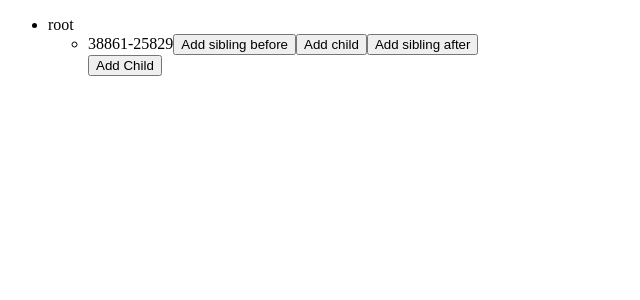
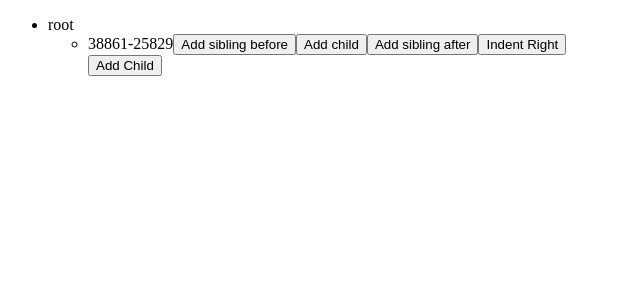
Before and after one commit to dashedstripes/fibers-v2-old, a Next.js app: page / in a window 1280 px wide. Both pictures are taken after a click on the button "Add Child". Shown: the top 300 px of the page, without its empty margins (0-640 px from the left). Built offline with nearby package versions, Linux system fonts and the light colour scheme.

Commit message:
fixes for indent right

```diff
--- a/components/Root.tsx
+++ b/components/Root.tsx
@@ -1,5 +1,5 @@
 import React, { useState } from 'react';
-import { addChild, addSiblingAfter, addSiblingBefore, buildDefaultTree, createTreeNode, createTreeNodeId, findChildren, sortChildren, Tree, TreeNode } from '../src/tree';
+import { addChild, addSiblingAfter, addSiblingBefore, buildDefaultTree, createTreeNode, createTreeNodeId, findChildren, indentRight, sortChildren, Tree, TreeNode } from '../src/tree';
 import SubNode from './SubNode';
 
 const Root: React.FC = () => {
@@ -29,6 +29,16 @@ const Root: React.FC = () => {
     setTree(t);
   }
 
+  function handleIndentRight(
+    id: string,
+    newParentId: string,
+    newPrevSiblingId: string | null,
+    originalNextSiblingId: string | null
+  ) {
+    const t = indentRight({...tree}, id, newParentId, newPrevSiblingId, originalNextSiblingId);
+    setTree(t);
+  }
+
   return (
     <ul>
       <li>
@@ -39,10 +49,12 @@ const Root: React.FC = () => {
               key={child}
               tree={tree}
               id={child}
-              nextSiblingId={sortedChildren[index + 1]}
+              prevSiblingId={sortedChildren[index - 1] || null}
+              nextSiblingId={sortedChildren[index + 1] || null}
               onAddChild={(id, prevSibling) => handleAddChild(id, prevSibling)}
               onAddSiblingBefore={(id) => handleAddSiblingBefore(id)}
               onAddSiblingAfter={(id, nextSiblingId) => handleAddSiblingAfter(id, nextSiblingId)}
+              onIndentRight={(id, newParentId, newPrevSiblingId, originalNextSiblingId) => handleIndentRight(id, newParentId, newPrevSiblingId, originalNextSiblingId)}
             />
           ))}
           <button onClick={() => handleAddChild('root', sortedChildren[sortedChildren.length - 1])}>Add Child</button>
--- a/components/SubNode.tsx
+++ b/components/SubNode.tsx
@@ -4,22 +4,32 @@ import { findChildren, sortChildren, Tree } from '../src/tree';
 interface Props {
   tree: Tree;
   id: string;
+  prevSiblingId: string | null;
   nextSiblingId: string | null;
   onAddChild: (id: string, prevSibling: string | null) => void;
   onAddSiblingBefore: (id: string) => void;
   onAddSiblingAfter: (id: string, nextSiblingId: string) => void;
+  onIndentRight: (id: string, newParentId: string, newPrevSiblingId: string | null, originalNextSiblingId: string | null) => void;
 }
 
 const SubNode: React.FC<Props> = ({
   tree,
   id,
+  prevSiblingId,
   nextSiblingId,
   onAddChild,
   onAddSiblingBefore,
   onAddSiblingAfter,
+  onIndentRight,
 }) => {
   const children = findChildren(tree, id);
   const sortedChildren: string[] = sortChildren(tree, children);
+
+  function handleIndentRight() {
+    const prevSiblingChildren = findChildren(tree, prevSiblingId);
+    const sortedPrevSiblingChildren: string[] = sortChildren(tree, prevSiblingChildren);
+    onIndentRight(id, prevSiblingId, sortedPrevSiblingChildren[sortedPrevSiblingChildren.length - 1] || null, nextSiblingId)
+  }
 
   return (
     <li>
@@ -27,6 +37,7 @@ const SubNode: React.FC<Props> = ({
       <button onClick={() => onAddSiblingBefore(id)}>Add sibling before</button>
       <button onClick={() => onAddChild(id, sortedChildren[sortedChildren.length - 1])}>Add child</button>
       <button onClick={() => onAddSiblingAfter(id, nextSiblingId)}>Add sibling after</button>
+      <button onClick={() => handleIndentRight()}>Indent Right</button>
 
       <ul>
         {sortedChildren?.map((child, index) => (
@@ -34,10 +45,12 @@ const SubNode: React.FC<Props> = ({
             key={child}
             tree={tree}
             id={child}
-            nextSiblingId={sortedChildren[index + 1]}
+            prevSiblingId={sortedChildren[index - 1] || null}
+            nextSiblingId={sortedChildren[index + 1] || null}
             onAddChild={(id, prevSiblingId) => onAddChild(id, prevSiblingId)}
             onAddSiblingBefore={(id) => onAddSiblingBefore(id)}
             onAddSiblingAfter={(id, nextSiblingId) => onAddSiblingAfter(id, nextSiblingId)}
+            onIndentRight={(id, newParentId, newPrevSiblingId, originalNextSiblingId) => onIndentRight(id, newParentId, newPrevSiblingId, originalNextSiblingId)}
           />
         ))}
       </ul>
--- a/src/tree.ts
+++ b/src/tree.ts
@@ -120,10 +120,14 @@ function sortChildren(tree: Tree, children: string[]): string[] {
 function indentRight(
   tree: Tree,
   id: string,
-  newParentId: string,
+  newParentId: string | null,
   newPrevSiblingId: string | null,
   originalNextSiblingId: string | null
 ) {
+  if(!newParentId) {
+    return tree;
+  }
+
   tree[id].parent = newParentId;
   tree[id].prevSibling = newPrevSiblingId;
 
```
Also changed, not shown: 1 other file (tests, documents, lock files or other folders).
